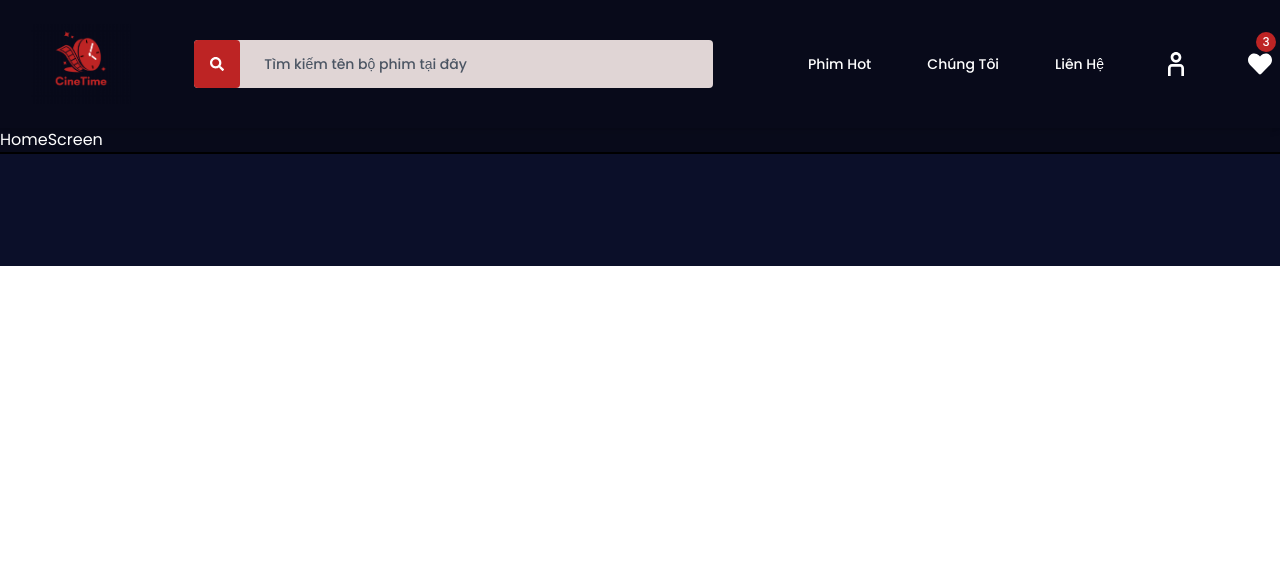
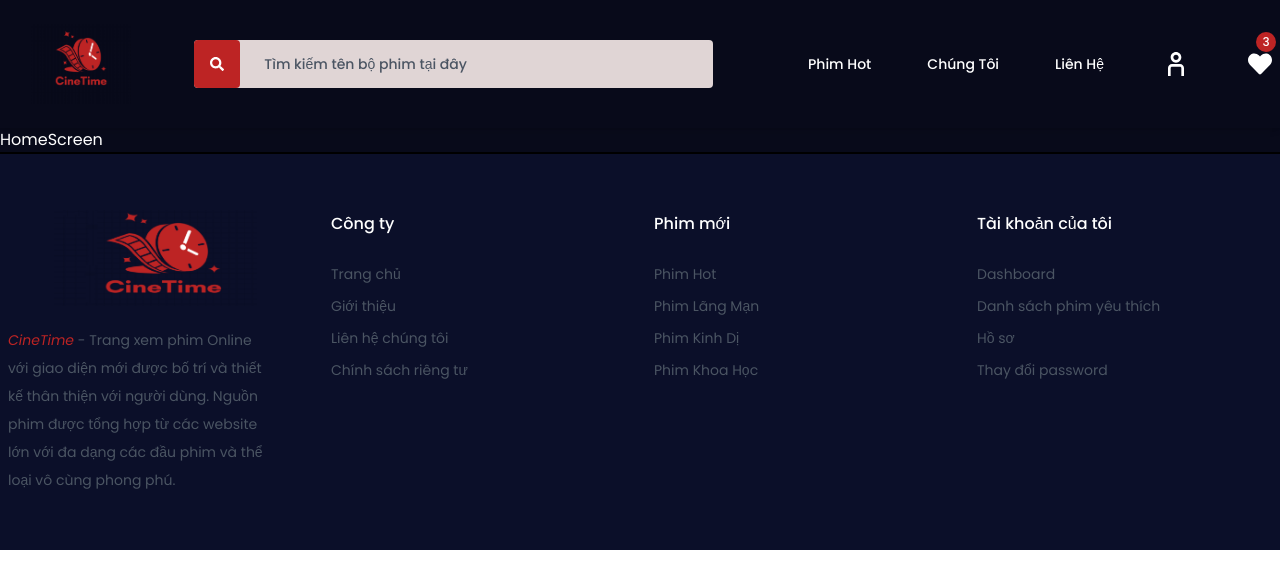
Before and after one commit to ltk2801/Movie_App, a React (Create React App) app in the folder frontend/: page / in a window 1280 px wide. Shown: the top 588 px of the page. Built offline with nearby package versions, Linux system fonts and the light colour scheme.

Commit message:
complete layout

```diff
--- a/frontend/src/layout/Footer/Footer.js
+++ b/frontend/src/layout/Footer/Footer.js
@@ -1,10 +1,115 @@
 import React from "react";
+import { Link } from "react-router-dom";
 
 const Footer = () => {
+  const Links = [
+    {
+      title: "Công ty",
+      links: [
+        {
+          name: "Trang chủ",
+          link: "/",
+        },
+        {
+          name: "Giới thiệu",
+          link: "/about-ús",
+        },
+        {
+          name: "Liên hệ chúng tôi",
+          link: "/contact-us",
+        },
+        {
+          name: "Chính sách riêng tư",
+          link: "/policys",
+        },
+      ],
+    },
+    {
+      title: "Phim mới",
+      links: [
+        {
+          name: "Phim Hot",
+          link: "/movies",
+        },
+        {
+          name: "Phim Lãng Mạn",
+          link: "#",
+        },
+        {
+          name: "Phim Kinh Dị",
+          link: "#",
+        },
+        {
+          name: "Phim Khoa Học",
+          link: "#",
+        },
+      ],
+    },
+    {
+      title: "Tài khoản của tôi",
+      links: [
+        {
+          name: "Dashboard",
+          link: "/dashboard",
+        },
+        {
+          name: "Danh sách phim yêu thích",
+          link: "/favorite",
+        },
+        {
+          name: "Hồ sơ",
+          link: "/profile",
+        },
+        {
+          name: "Thay đổi password",
+          link: "/password",
+        },
+      ],
+    },
+  ];
+
   return (
     <div className="bg-dry py-4 border-t-2 border-black">
       <div className="container mx-auto px-2">
-        <div className="grid grid-cols-2 md:grid-cols-7 xl:grid-cols-12 gap-5 sm:gap-9 lg:gap-11 xl:gap-7 py-10 justify-between"></div>
+        <div className="grid grid-cols-2 md:grid-cols-7 xl:grid-cols-12 gap-5 sm:gap-9 lg:gap-11 xl:gap-7 py-10 justify-between">
+          <div className="pb-3.5 sm:pb-0 col-span-1 md:col-span-2 lg:col-span-3">
+            <Link to="/">
+              <img
+                src="/images/logoFooter.png"
+                alt="logo"
+                className="w-full h-24 object-contain"
+              />
+            </Link>
+            <p className="text-border mt-5 mr-10 text-sm leading-7">
+              <i className="text-subMain">CineTime</i> - Trang xem phim Online
+              với giao diện mới được bố trí và thiết kế thân thiện với người
+              dùng. Nguồn phim được tổng hợp từ các website lớn với đa dạng các
+              đầu phim và thể loại vô cùng phong phú.
+            </p>
+          </div>
+          {Links.map((link, index) => (
+            <div
+              key={index}
+              className="col-span-1 md:col-span-2 lg:col-span-3 pb-3.5 sm:pb-0"
+            >
+              <h3 className="text-md lg:leading-7 font-medium mb-4 sm:mb-5 lg:mb-6 pb-0.5">
+                {link.title}
+              </h3>
+              <ul className="text-sm flex flex-col space-y-3">
+                {link.links.map((text, index) => (
+                  <li key={index} className="flex items-baseline">
+                    <Link
+                      to={text.link}
+                      className="text-border inline-block w-full hover:text-subMain"
+                    >
+                      {text.name}
+                    </Link>
+                  </li>
+                ))}
+              </ul>
+            </div>
+          ))}
+        </div>
       </div>
     </div>
   );
```
Also changed, not shown: frontend/public/images/logo.png, frontend/public/images/logoFooter.png (added).
